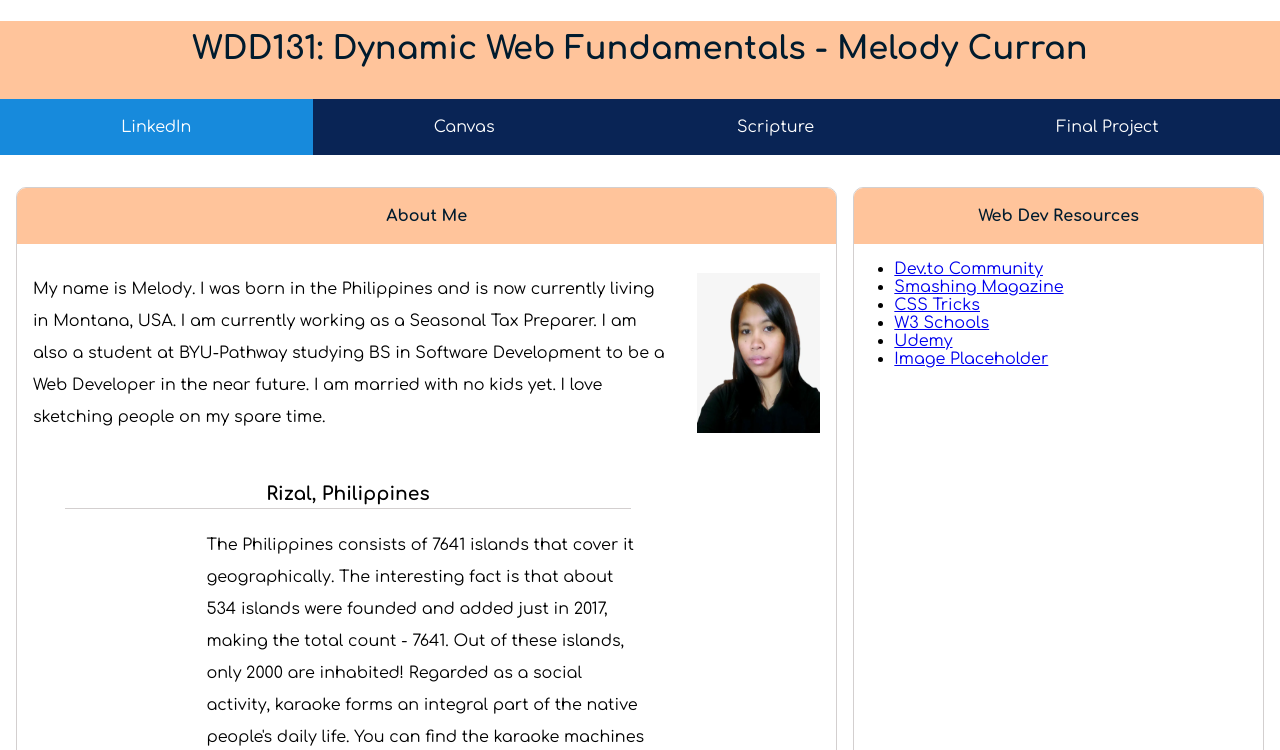
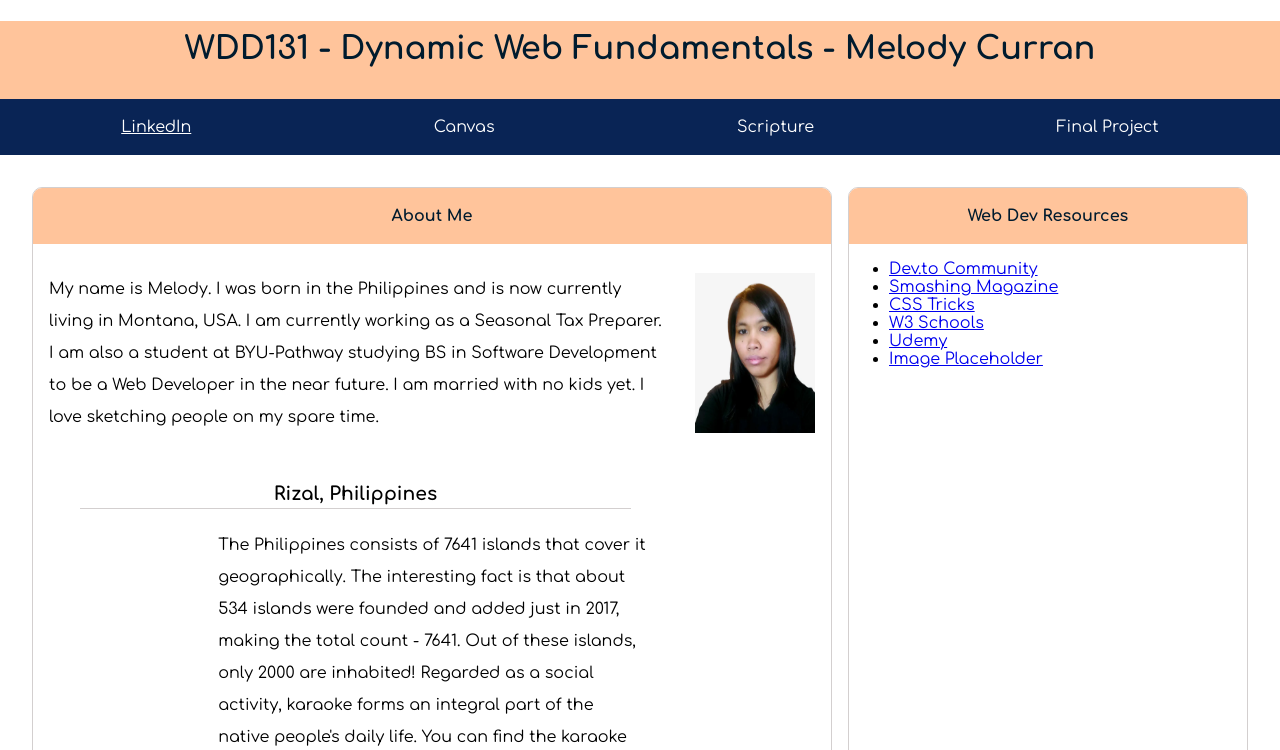
Before and after one commit to melodycurran/wdd131, a plain HTML site: page index.html in a window 1280 px wide. In both pictures the pointer is over the link "LinkedIn". Shown: the top 750 px of the page. Drawn offline with Linux system fonts and the light colour scheme.

Commit message:
Added more enhancements

```diff
--- a/index.html
+++ b/index.html
@@ -7,18 +7,18 @@
     <meta name="author" content="Melody Curran">
     <meta name="description"
         content="WDD 131-Dynamic Web Fundamentals Assignment created by Melody Tolentino Curran. This page will the entry point of the website.">
-    <title>WDD131: Dynamic Web Fundamentals - Melody Curran</title>
-    <link rel="stylesheet" href="styles/base.css" type="text/css">
     <link rel="preconnect" href="https://fonts.googleapis.com">
     <link rel="preconnect" href="https://fonts.gstatic.com" crossorigin type="text/css">
+    <link rel="stylesheet" href="styles/base.css" type="text/css">
     <link href="https://fonts.googleapis.com/css2?family=Comfortaa:wght@300..700&display=swap" rel="stylesheet"
         type="text/css">
+    <title>WDD131 - Dynamic Web Fundamentals - Melody Curran</title>
     <script src="scripts/getdates.js" defer></script>
 </head>
 
 <body>
     <header>
-        <h1>WDD131: Dynamic Web Fundamentals - Melody Curran</h1>
+        <h1>WDD131 - Dynamic Web Fundamentals - Melody Curran</h1>
         <nav>
             <ul>
                 <li><a href="https://www.linkedin.com/in/melody-curran/">LinkedIn</a></li>
--- a/styles/base.css
+++ b/styles/base.css
@@ -24,6 +24,7 @@ main {
     gap: 1rem;
     justify-self: center;
     padding: 1rem;
+    max-width: 95%;
 }
 
 h2 {
@@ -120,6 +121,6 @@ footer p {
     font-size: .75rem;
 }
 
-li:hover {
-    background-color: #178adc;
+li a:hover {
+    text-decoration: underline;
 }
```
